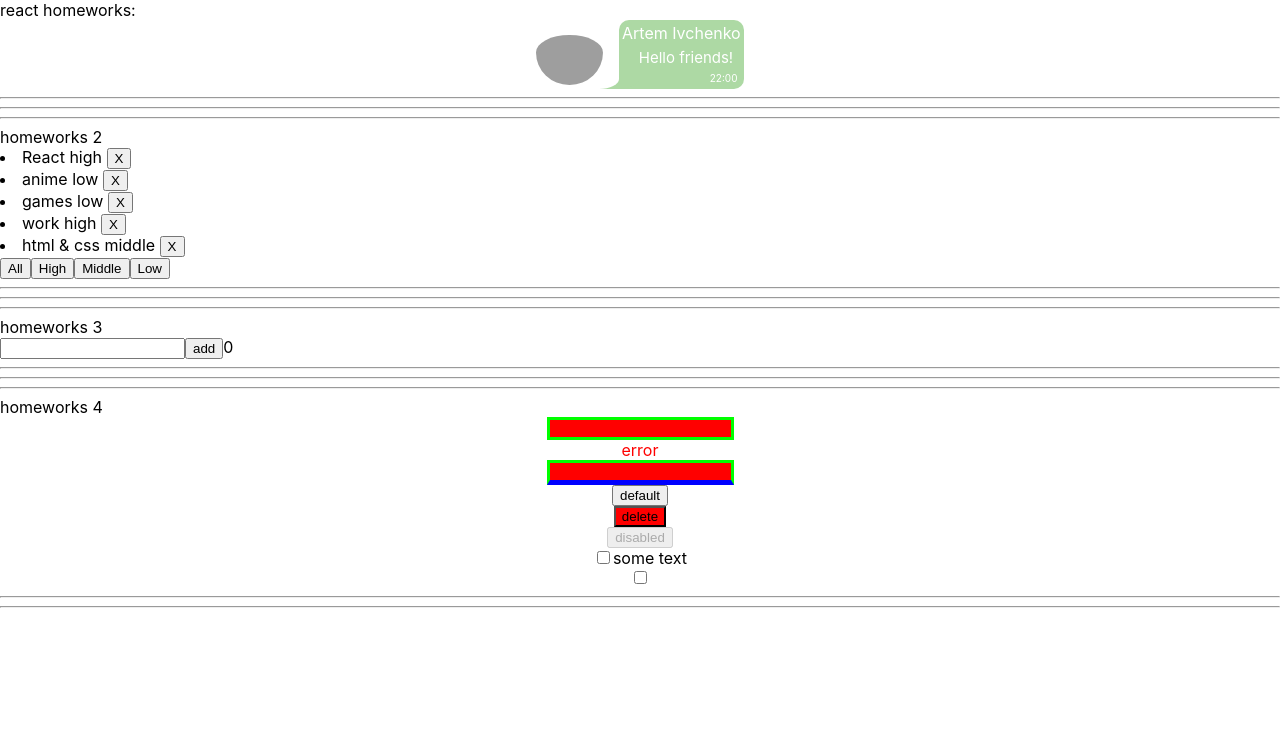
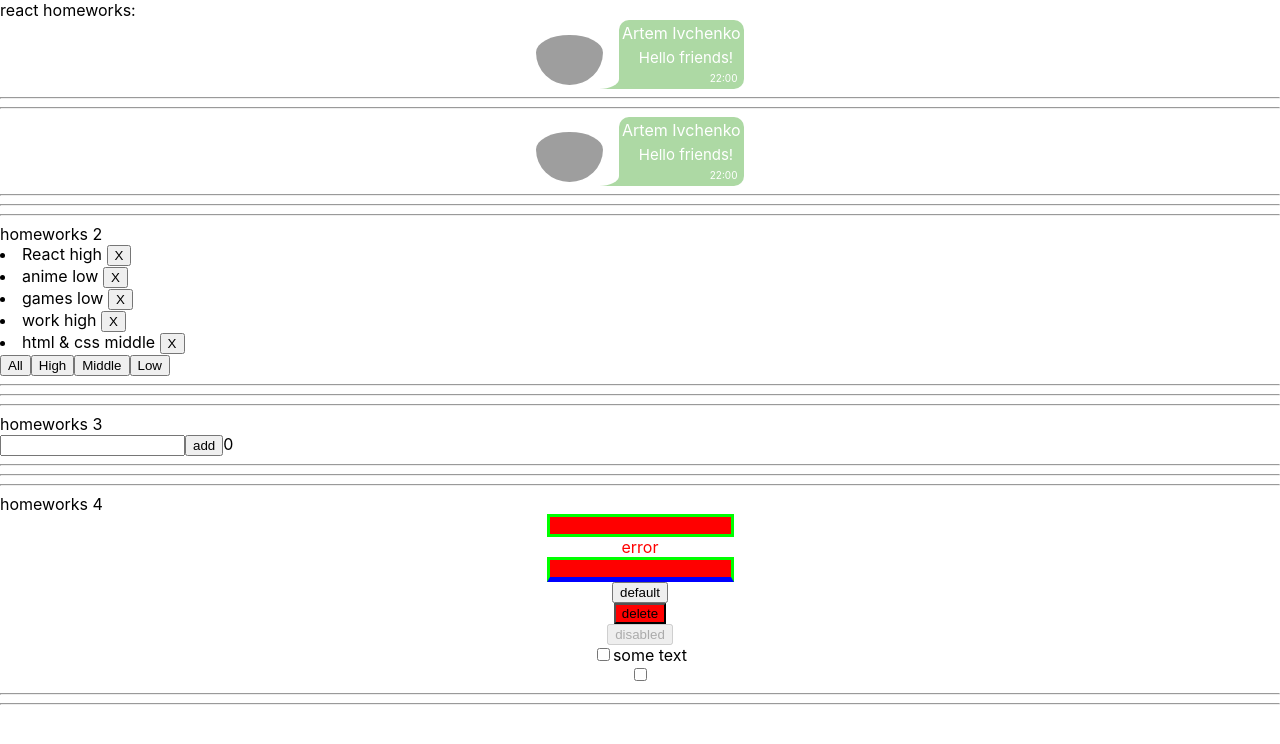
Before and after one commit to Pred1993/Home_work, a React (Create React App) app: page / in a window 1280 px wide. Shown: the top 744 px of the page. Built offline with nearby package versions, Linux system fonts and the light colour scheme; grey boxes are pictures that could not be loaded.

Commit message:
test commit dul hw1

```diff
--- a/src/p1-main/m1-ui/u1-app/App.tsx
+++ b/src/p1-main/m1-ui/u1-app/App.tsx
@@ -11,6 +11,7 @@ function App() {
         <div className={s.App}>
             <div>react homeworks:</div>
             <HW1/>
+            <HW1/>
             <HW2/>
             <HW3/>
             <HW4/>
```
